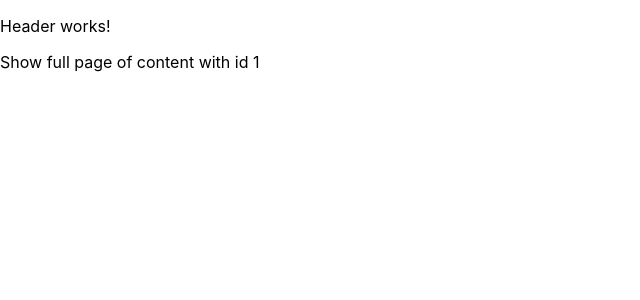
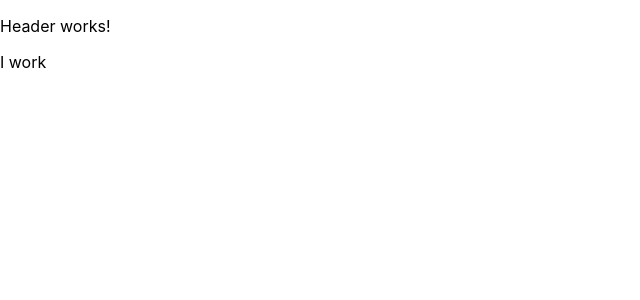
Before and after one commit to curley2121/Enviornmental-Racism, a React (Create React App) app: page /FullPage/1 in a window 1280 px wide. Shown: the top 300 px of the page, without its empty margins (0-640 px from the left). Built offline with nearby package versions, Linux system fonts and the light colour scheme.

Commit message:
boiler plate code for FullPage

```diff
--- a/src/components/Content.js
+++ b/src/components/Content.js
@@ -12,7 +12,7 @@ function Content() {
         <div className={css.container}>
             <p>Content works!</p>
             <p>Filter by {typeof filter == 'undefined' ? 'all' : filter} Content</p>
-            <Link to="/FullPage/putIDhere">
+            <Link to="/FullPage/1">
                 <ContentCard cardType="article"/>
             </Link>
         </div>
--- a/src/components/FullPage.js
+++ b/src/components/FullPage.js
@@ -1,13 +1,30 @@
-import React from 'react';
+import React, { useContext } from 'react';
 import { useParams } from 'react-router-dom';
+import { StoreContext } from '../contexts/StoreContext.js';
+import Article from './content_types/Article.js';
+import Book from './content_types/Book.js';
+import Organization from './content_types/Organization.js';
+import Video from './content_types/Video.js';
 
 // Full page of content. Content ID guaranteed to be in param
 function FullPage() {
     let { contentId } = useParams();
+    let { content } = useContext(StoreContext);
+    let thisContent = content.find(resource => resource.id === contentId);
 
-    return (
-        <p>Show full page of content with id {contentId}</p>
-    );
+    switch(thisContent.type) {
+        case "article":
+            return <Article content={thisContent}/>;
+            break;
+        case "book":
+            return <Book content={thisContent}/>;
+            break;
+        case "video":
+            return <Video content={thisContent}/>;
+            break;
+        case "organization":
+            return <Organization content={thisContent}/>;
+    }
 }
 
 export default FullPage;
--- /dev/null
+++ b/src/components/content_types/Article.js
@@ -0,0 +1,11 @@
+import React from 'react';
+
+function Article(props) {
+    let {content} = props;
+    console.log(content);
+    return (
+        <div>I work</div>
+    )
+}
+
+export default Article;
--- /dev/null
+++ b/src/components/content_types/Book.js
@@ -0,0 +1,7 @@
+import React from 'react';
+
+function Book(props) {
+    let {content} = props;
+}
+
+export default Book;
--- /dev/null
+++ b/src/components/content_types/Organization.js
@@ -0,0 +1,7 @@
+import React from 'react';
+
+function Organization(props) {
+    let {content} = props;
+}
+
+export default Organization;
--- /dev/null
+++ b/src/components/content_types/Video.js
@@ -0,0 +1,7 @@
+import React from 'react';
+
+function Video(props) {
+    let {content} = props;
+}
+
+export default Video;
```
